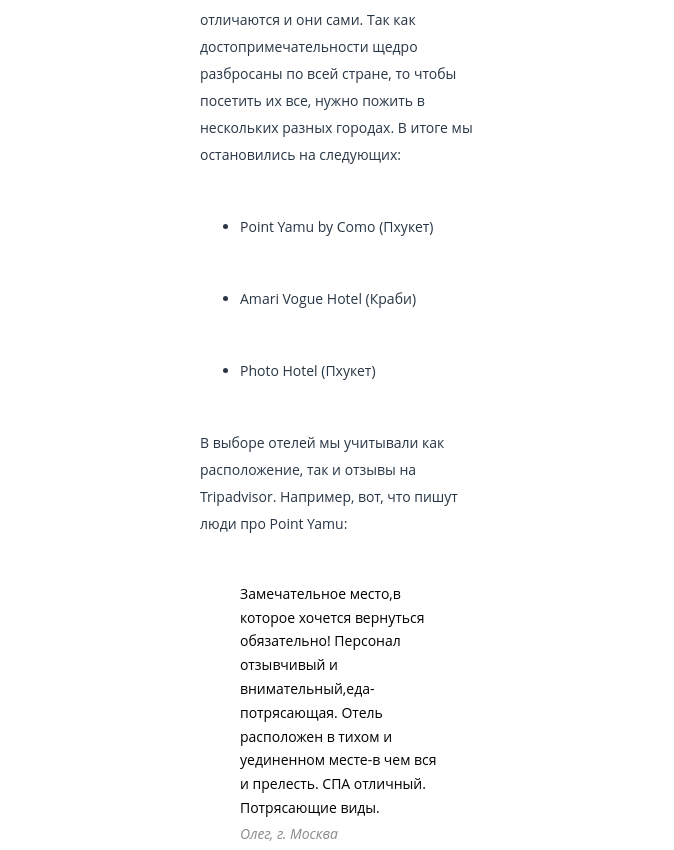
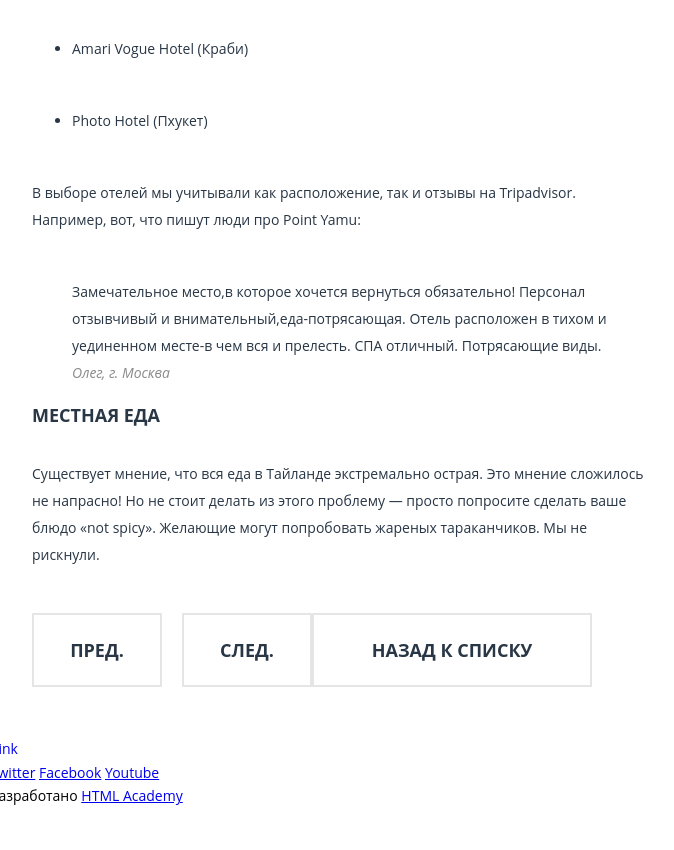
Before and after one commit to adaptedbee/98316-pink, a website: page post.html in a window 1280 px wide. Shown: the part 921-1771 px from the top of the page, without its empty margins (300-974 px from the left). After the commit the page ends 1729 px from the top, so only its background shows below. Drawn offline with nearby package versions, Linux system fonts and the light colour scheme; files that its build step writes are made by us from their sources.

Commit message:
Правки - index и post

```diff
--- a/sass/components/post.scss
+++ b/sass/components/post.scss
@@ -1,9 +1,12 @@
 .blogpost{
   width:100%;
 
+  font-size:14px;
+  line-height:1.929;
+
   &__wrapper{
-    padding-top:12.5%;
-    width:87.5%;
+    padding-top:12%;
+    width:88%;
     display:block;
     margin:0 auto 30px;
   }
@@ -45,8 +48,6 @@
     margin-bottom:30px;
   }
   &__paragraph{
-    font-size:14px;
-    line-height:1.929;
     color:$dark;
     margin-top:0;
     margin-bottom:45px;
@@ -60,8 +61,8 @@
     margin-top:0;
     margin-bottom:0;
 
-    font-size:14px;
-    line-height:1.929;
+    // font-size:14px;
+    // line-height:1.929;
     color:$dark;
     // list-style-type:disc;
   }
@@ -70,17 +71,17 @@
     margin-top:0;
     margin-bottom:45px;
   }
-  &____quote{
-    font-size:14px;
-    line-height:1.929;
+  &__quote{
+    // font-size:14px;
+    // line-height:1.929;
     color:$dark;
 
     // display:block;
     // border-left:1px solid $red;
   }
   &__quote-author{
-    font-size:14px;
-    line-height:1.929;
+    // font-size:14px;
+    // line-height:1.929;
 
     font-style: italic;
     color:#8a8a8a;
--- a/sass/style.scss
+++ b/sass/style.scss
@@ -1,5 +1,5 @@
 @import "variables.scss";
-@import "components/main.scss";
+@import "components/index.scss";
 @import "components/form.scss";
 @import "components/blog.scss";
 @import "components/post.scss";
@@ -7,7 +7,7 @@
 html, body{
 	padding: 0;
 	margin: 0 auto;
-	width: 320px;
+	width: 700px;
 	/* max-width: 1200px; */
 
 	font-family: 'Open Sans', Arial, sans-serif;
@@ -57,8 +57,6 @@ html, body{
 
 }
 
-
-
 .header{
 	width:100%;
 	background-color:$introdark;
```
Also changed, not shown: sass/components/index.scss (renamed from sass/components/main.scss).
